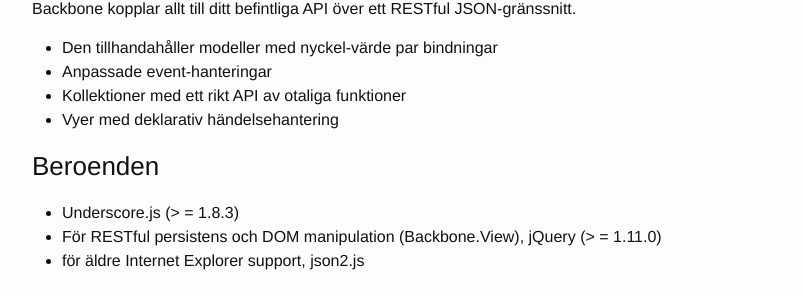
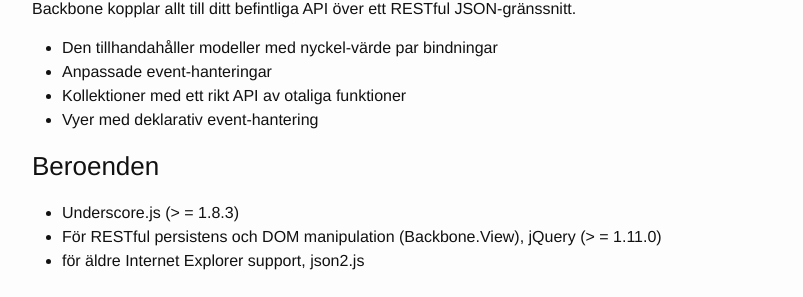
Before and after one commit to develdoe/develdoe.github.io, a Jekyll site: the page built from _posts/2017-10-03-backbonejs.md, in a window 1280 px wide and 900 px high. Shown: the part 359-656 px from the top of the window, without its empty margins (238-1041 px from the left). Built offline with Jekyll 4.4.1, drawn with Linux system fonts in a browser that asks for light colours.

Commit message:
Update 2017-10-03-backbonejs.md

```diff
--- a/_posts/2017-10-03-backbonejs.md
+++ b/_posts/2017-10-03-backbonejs.md
@@ -13,7 +13,7 @@
 * Den tillhandahåller modeller med nyckel-värde par bindningar
 * Anpassade event-hanteringar
 * Kollektioner med ett rikt API av otaliga funktioner
-* Vyer med deklarativ händelsehantering
+* Vyer med deklarativ event-hantering
 
 ### Beroenden
 * Underscore.js (> = 1.8.3)
```
